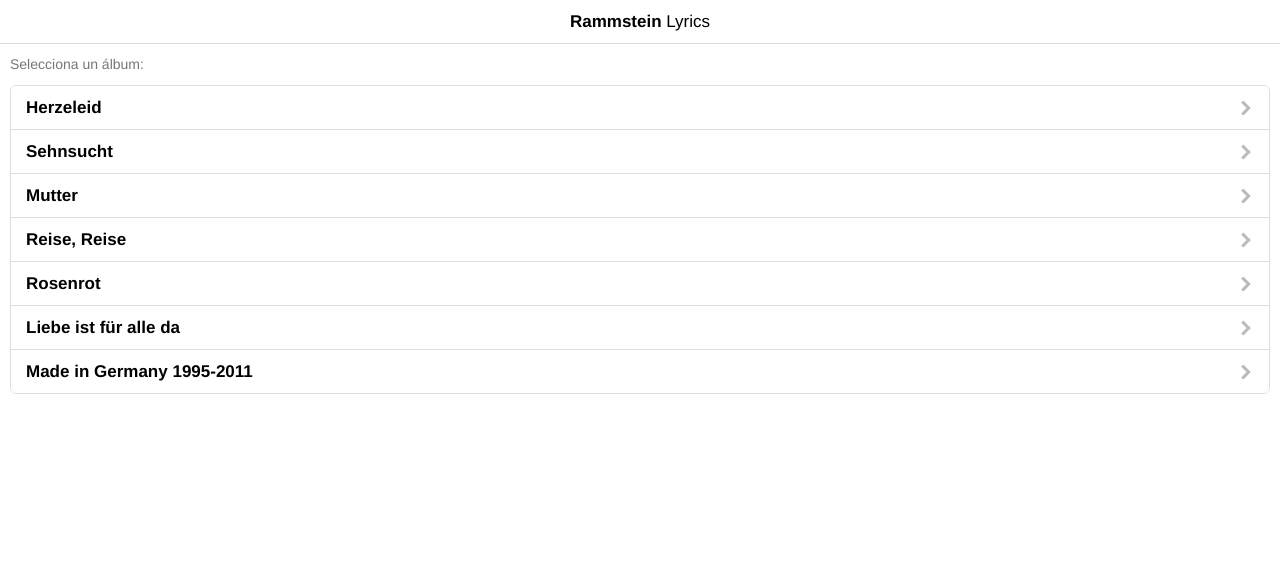
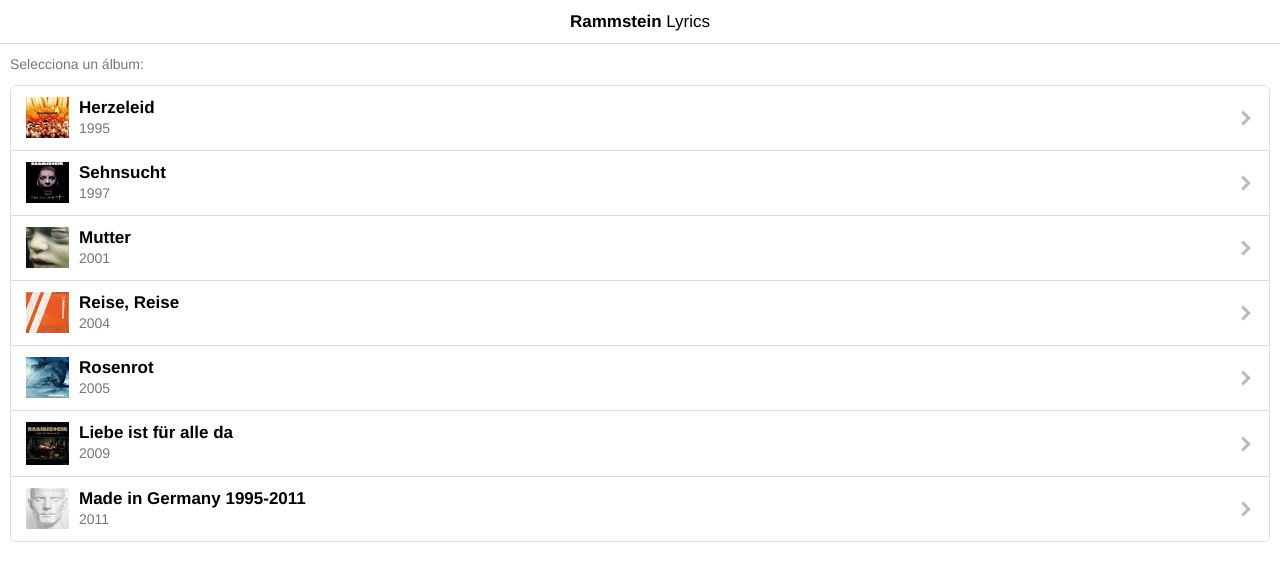
Before and after one commit to JoseLoarca/rammsteinlyrics, a website: page public/index.html in a window 1280 px wide. Drawn offline with Linux system fonts and the light colour scheme.

Commit message:
Index modificado.
Se agregaron fotos de los álbumes en el index.

```diff
--- a/public/index.html
+++ b/public/index.html
@@ -34,39 +34,68 @@
       <p class="content-padded">Selecciona un álbum:</p>
       <div class="card">
         <ul class="table-view">
-          <li class="table-view-cell">
-            <a class="push-right" href="/herzeleid/index.html">
+          <li class="table-view-cell media">
+            <a class="navigate-right" href="/herzeleid/index.html">
+              <img class="media-object pull-left" src="assets/img/herzeleid.jpg">
+              <div class="media-body">
                 <strong>Herzeleid</strong>
+                <p>1995</p>
+              </div>
             </a>
           </li>
-          <li class="table-view-cell">
-            <a class="push-right" href="/sehnsucht/index.html">
+
+          <li class="table-view-cell media">
+            <a class="navigate-right" href="/sehnsucht/index.html">
+             <img class="media-object pull-left" src="assets/img/sehnsucht.jpg">
+              <div class="media-body">
                 <strong>Sehnsucht</strong>
+                <p>1997</p>
+              </div>
             </a>
           </li>
-          <li class="table-view-cell">
-            <a class="push-right" href="/mutter/index.html">
+          <li class="table-view-cell media">
+            <a class="navigate-right" href="/mutter/index.html">
+             <img class="media-object pull-left" src="assets/img/mutter.jpg">
+              <div class="media-body">
                 <strong>Mutter</strong>
+                <p>2001</p>
+              </div>
             </a>
           </li>
-          <li class="table-view-cell">
-            <a class="push-right" href="/reise-reise/index.html">
+          <li class="table-view-cell media">
+            <a class="navigate-right" href="/reise-reise/index.html">
+             <img class="media-object pull-left" src="assets/img/reise-reise.jpg">
+              <div class="media-body">
                 <strong>Reise, Reise</strong>
+                <p>2004</p>
+              </div>
             </a>
           </li>
-          <li class="table-view-cell">
-            <a class="push-right" href="/rosenrot/index.html">
+          <li class="table-view-cell media">
+            <a class="navigate-right" href="/rosenrot/index.html">
+             <img class="media-object pull-left" src="assets/img/rosenrot.jpg">
+              <div class="media-body">
                 <strong>Rosenrot</strong>
+                <p>2005</p>
+              </div>
             </a>
           </li>
-          <li class="table-view-cell">
-            <a class="push-right" href="/lifad/index.html">
+          <li class="table-view-cell media">
+            <a class="navigate-right" href="/lifad/index.html">
+             <img class="media-object pull-left" src="assets/img/lifad.jpg">
+              <div class="media-body">
                 <strong>Liebe ist für alle da</strong>
+                <p>2009</p>
+              </div>
             </a>
           </li>
-          <li class="table-view-cell">
-            <a class="push-right" href="/made-in-germany/index.html">
+          <li class="table-view-cell media">
+            <a class="navigate-right" href="/made-in-germany/index.html">
+             <img class="media-object pull-left" src="assets/img/made-in-germany.jpg">
+              <div class="media-body">
                 <strong>Made in Germany 1995-2011</strong>
+                <p>2011</p>
+              </div>
             </a>
           </li>
         </ul>
```
Also changed, not shown: public/assets/img/herzeleid.jpg (added), public/assets/img/lifad.jpg (added), public/assets/img/made-in-germany.jpg (added), public/assets/img/mutter.jpg (added), public/assets/img/reise-reise.jpg (added), public/assets/img/rosenrot.jpg (added), public/assets/img/sehnsucht.jpg (added). Lines whose indentation alone changed are shown as unchanged.
